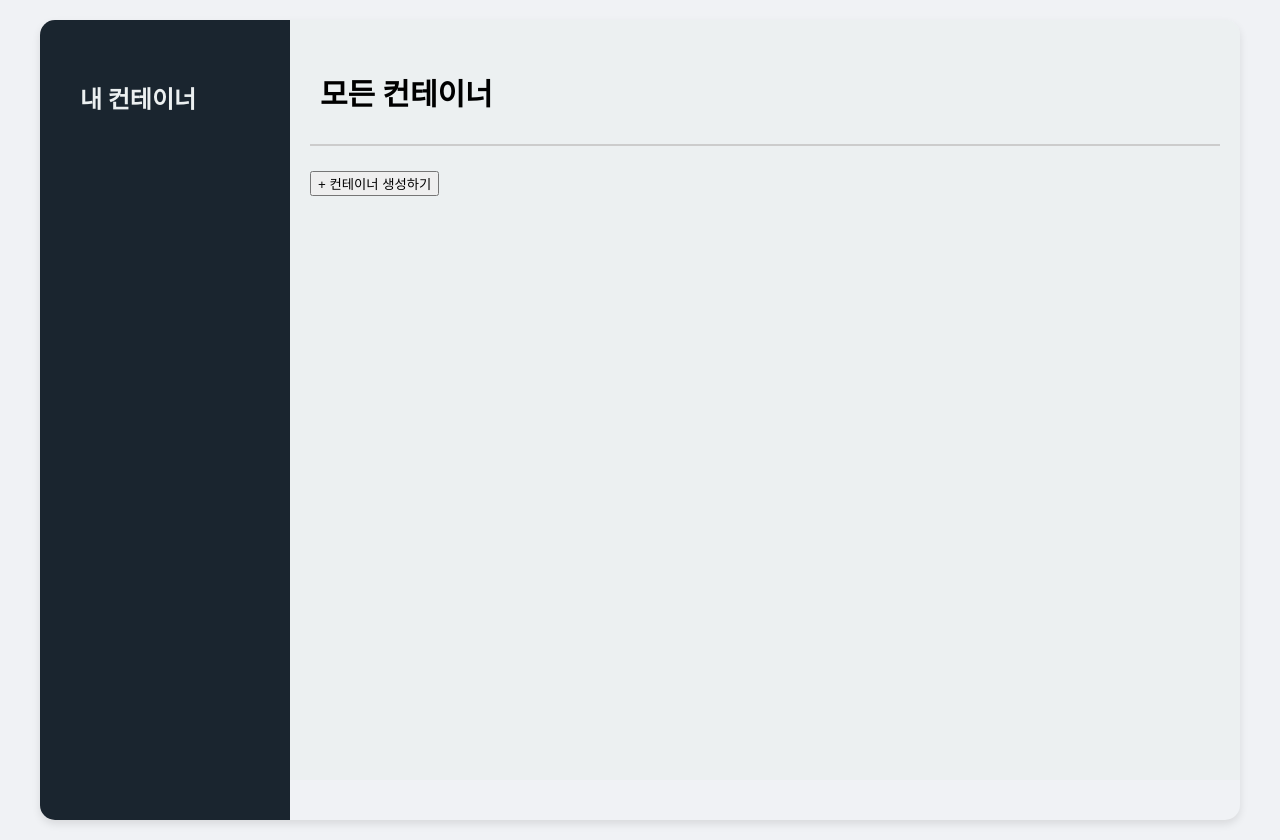
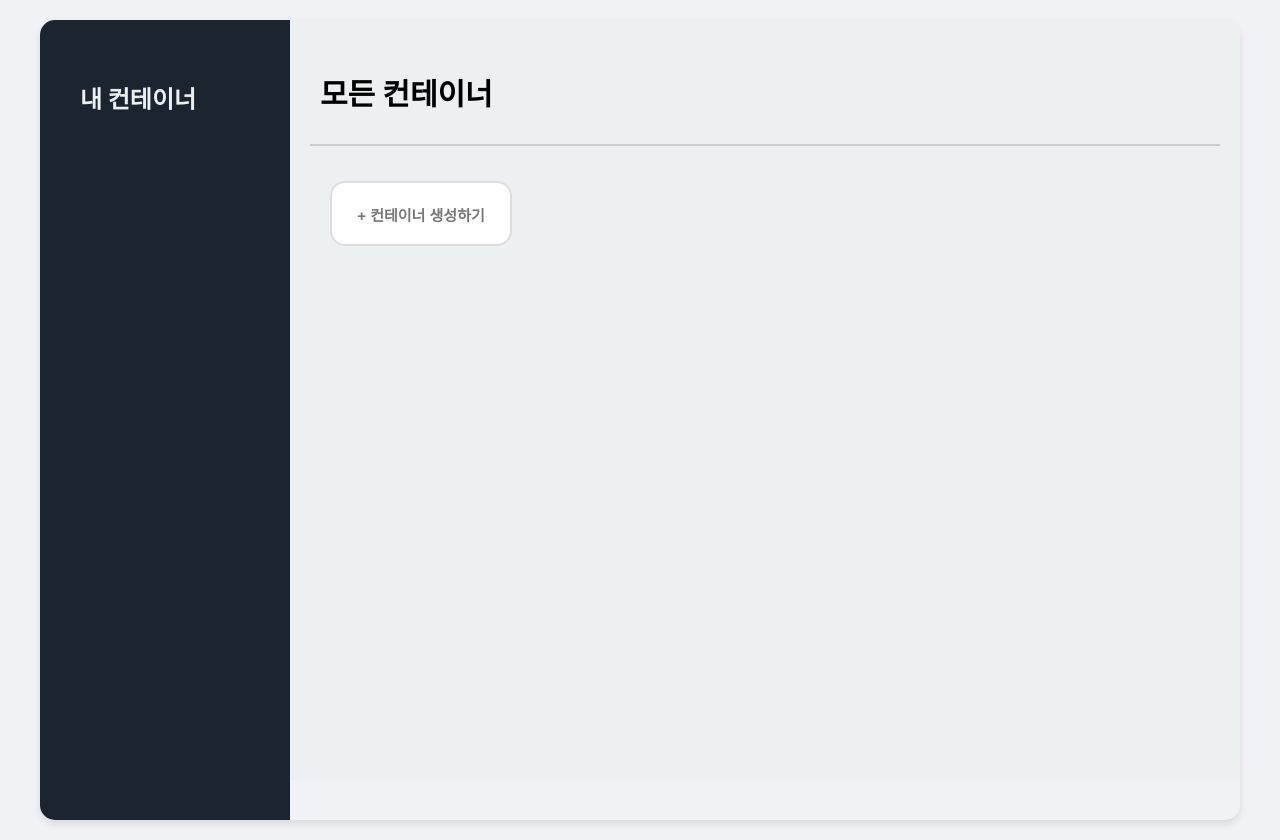
Before and after one commit to Groom-F1B4-WebIDE/WebIDE-Front, a React (Create React App) app: page /files in a window 1280 px wide. Built offline with nearby package versions, Linux system fonts and the light colour scheme.

Commit message:
feat : update filecompiler save api and button css

```diff
--- a/src/pages/Containers.js
+++ b/src/pages/Containers.js
@@ -10,26 +10,25 @@ function Containers() {
     const [files, setFiles] = useState([]);
     const [compiledFiles, setCompiledFiles] = useState([]);
     const navigate = useNavigate();
-    const location = useLocation();
+    //const location = useLocation();
 
+    //localstorage에서 가져와서 파일 목록 불러옴
+    useEffect(() => {
+        console.log('saving data to local storage', compiledFiles);
+
+        const storedFiles = JSON.parse(sessionStorage.getItem('compiledFiles'));
+        if (storedFiles) {
+            setCompiledFiles(storedFiles);
+          }
+
+        }, []);
 
     useEffect(() => {
-        // 로컬 스토리지에서 저장된 데이터 가져오기
-        const storedFiles = JSON.parse(localStorage.getItem('compiledFiles')) || [];
-        setCompiledFiles(storedFiles);
-    }, []);
-
-    useEffect(() => {
-        // compiledFiles가 변경될 때 로컬 스토리지에 저장
-        localStorage.setItem('compiledFiles', JSON.stringify(compiledFiles));
+        // 로컬 스토리지에 이미 데이터가 있는지 확인
+        if (!sessionStorage.getItem('compiledFiles')) {
+            sessionStorage.setItem('compiledFiles', JSON.stringify(compiledFiles));
+        }
     }, [compiledFiles]);
-
-    useEffect(() => {
-        // location.state가 변경될 때마다 컴파일된 파일 목록 업데이트
-        if (location.state && location.state.compiledFiles) {
-            setCompiledFiles(location.state.compiledFiles);
-        }
-    }, [location.state]);
 
     const CreateContainerButton = () => {
         setModalOpen(true);
@@ -51,8 +50,11 @@ function Containers() {
             const result = await response.json();
             console.log('파일 생성 결과:', result);
 
-            setCompiledFiles([...compiledFiles, { name: fileName, type: fileType }]);
+            const newFile = { name: fileName, type: fileType };
+            setCompiledFiles([...compiledFiles, newFile]);
 
+            // 로컬 스토리지에도 추가
+            sessionStorage.setItem('compiledFiles', JSON.stringify([...compiledFiles, newFile]));
 
         } catch (error) {
             console.error('파일 생성 오류:', error.message);
@@ -83,7 +85,13 @@ function Containers() {
             const result = await response.json();
             console.log('파일 생성 결과:', result);
 
-            setCompiledFiles(compiledFiles.filter(f => f.name !== file.name));
+            // 삭제된 파일을 상태에서 제거하고
+            const updatedFiles = compiledFiles.filter(f => f.name !== file.name);
+            setCompiledFiles(updatedFiles);
+
+            // 로컬 스토리지에서도 제거
+            sessionStorage.setItem('compiledFiles', JSON.stringify(updatedFiles));
+
         } catch (error) {
             console.error('파일 삭제 오류:', error.message);
             // 파일 생성에 실패하였을 때의 오류 처리 로직 추가
@@ -111,7 +119,9 @@ function Containers() {
                     <h1>모든 컨테이너</h1>
                 </div>
                 <div className="horizontal-line"></div>
-                <button className="file-create-button" onClick={CreateContainerButton}> + 컨테이너 생성하기 </button>
+                <button className="file-create-button" onClick={CreateContainerButton}>
+                    <h4>+ 컨테이너 생성하기</h4>
+                </button>
                 <div className='container-box-list'>
                     {compiledFiles.map((file, index) => (
                         <div key={index} className="container-box">
--- a/src/pages/FileCompiler.js
+++ b/src/pages/FileCompiler.js
@@ -73,7 +73,6 @@ function CodeCompiler() {
   const [inputQueue, setInputQueue] = useState([]);
   const [isCompiled, setIsCompiled] = useState(false);
   const [requiresInput, setRequiresInput] = useState(false);
-  const navigate = useNavigate();
   const location = useLocation();
   const [fileName, setFileName]= useState('');
   const [fileType, setFileType] = useState('');
@@ -84,7 +83,8 @@ function CodeCompiler() {
     console.log('코드:', code);
     console.log('언어:', language);
   }, [code, language]);
-*/
+    */
+
   useEffect(() => {
     if (location.state) {
         setFileName(location.state.fileName);
@@ -100,7 +100,7 @@ function CodeCompiler() {
         headers: {
           'Content-Type': 'application/json',
         },
-        body: JSON.stringify({ code, fileType }),
+        body: JSON.stringify({ code : code, language : fileType }),
       });
 
       if (!response.ok) {
--- a/src/pages/styles/Containers-modal.css
+++ b/src/pages/styles/Containers-modal.css
@@ -56,6 +56,20 @@
     .horizontal-line {
     border-top: 2px solid #ccc; /* 실선 스타일 */
     margin-bottom: 25px;
+    }
+
+    .file-create-button {
+        height: 9%;
+        border-radius: 8px;
+        width: 20%;
+        background-color: #fff;
+        border: 2px solid #ddd;
+        border-radius: 15px;
+        margin-top: 10px;
+        margin-left: 20px;
+        margin-right: 20px;
+        font-size: 15px;
+        color: rgba(27, 26, 26, 0.591);
     }
 
     /* styles/Containers-modal.css */
```
